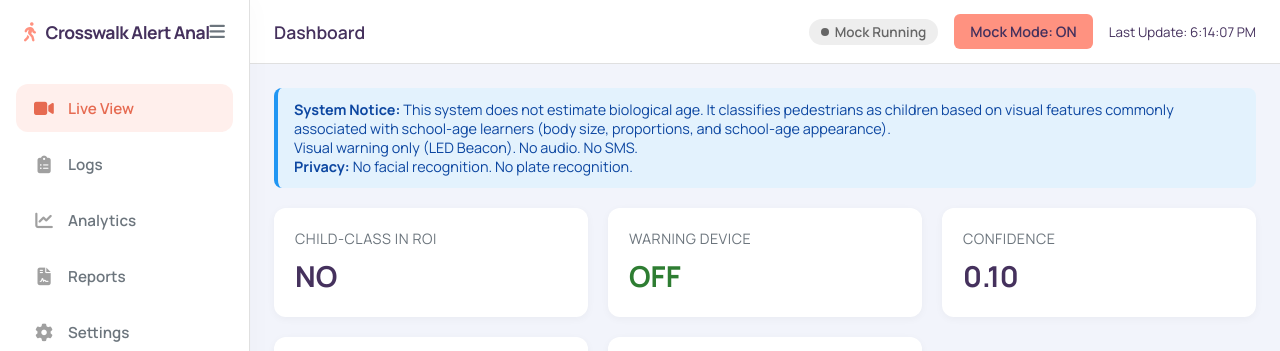
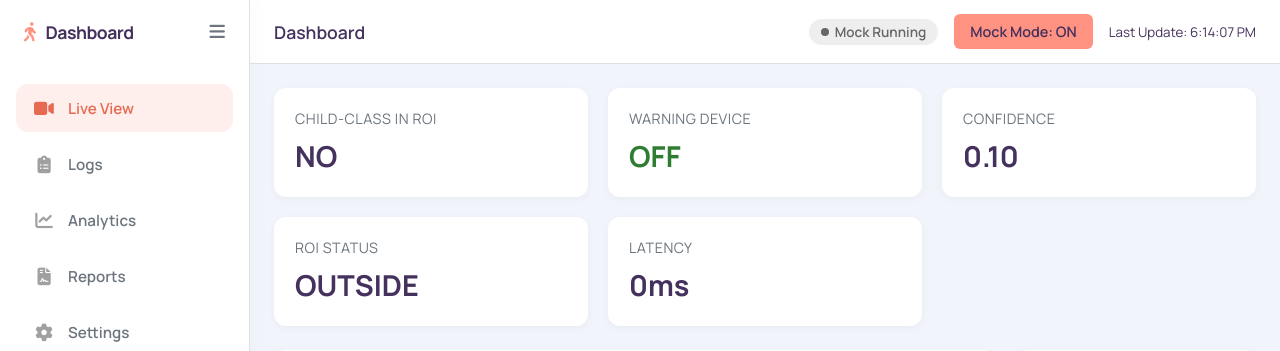
Before and after one commit to troydave-amol/iot-crosswalk-alert-system, a Flask app: page / in a window 1280 px wide. Shown: the top 351 px of the page. Run offline with Flask 3, Linux system fonts and the light colour scheme; some libraries are stand-ins or nearby versions.

Commit message:
Update index.html and dashboard.css with comprehensive UI enhancements

```diff
--- a/static/css/dashboard.css
+++ b/static/css/dashboard.css
@@ -552,15 +552,7 @@ td {
     gap: 10px;
 }
 
-.info-banner {
-    background-color: #e3f2fd;
-    color: #0d47a1;
-    padding: 12px 16px;
-    border-radius: 8px;
-    margin-bottom: 20px;
-    font-size: 0.9rem;
-    border-left: 4px solid #2196f3;
-}
+
 
 @media (max-width: 768px) {
     .sidebar {
@@ -779,7 +771,7 @@ td {
     .topbar,
     .filter-bar,
     .sidebar-toggle,
-    .info-banner,
+
     .btn,
     .nav-item,
     .status-chip {
--- a/templates/index.html
+++ b/templates/index.html
@@ -4,7 +4,7 @@
 <head>
     <meta charset="UTF-8">
     <meta name="viewport" content="width=device-width, initial-scale=1.0">
-    <title>Crosswalk Safety Dashboard</title>
+    <title>Dashboard</title>
     <!-- Fonts -->
     <link href="https://fonts.googleapis.com/css2?family=Manrope:wght@400;600;700&display=swap" rel="stylesheet">
     <!-- Font Awesome -->
@@ -22,7 +22,8 @@
     <nav class="sidebar" id="sidebar">
         <div class="sidebar-header">
             <div class="sidebar-brand">
-                <i class="fa-solid fa-person-walking"></i> Crosswalk Alert Analytics
+                <i class="fa-solid fa-person-walking"></i> Dashboard
+
             </div>
             <button class="sidebar-toggle" id="btnHamburger" aria-label="Toggle sidebar" aria-expanded="false"
                 aria-controls="sidebar">
@@ -70,14 +71,7 @@
         <!-- Content Area -->
         <div class="content-area">
 
-            <!-- Info Banner -->
-            <div class="info-banner">
-                <strong>System Notice:</strong> This system does not estimate biological age. It classifies pedestrians
-                as children based on visual features commonly associated with school-age learners (body size,
-                proportions, and school-age appearance).
-                <br>Visual warning only (LED Beacon). No audio. No SMS.
-                <br><strong>Privacy:</strong> No facial recognition. No plate recognition.
-            </div>
+
 
             <!-- LIVE VIEW SECTION -->
             <section id="live-section" class="page-section active">
```
